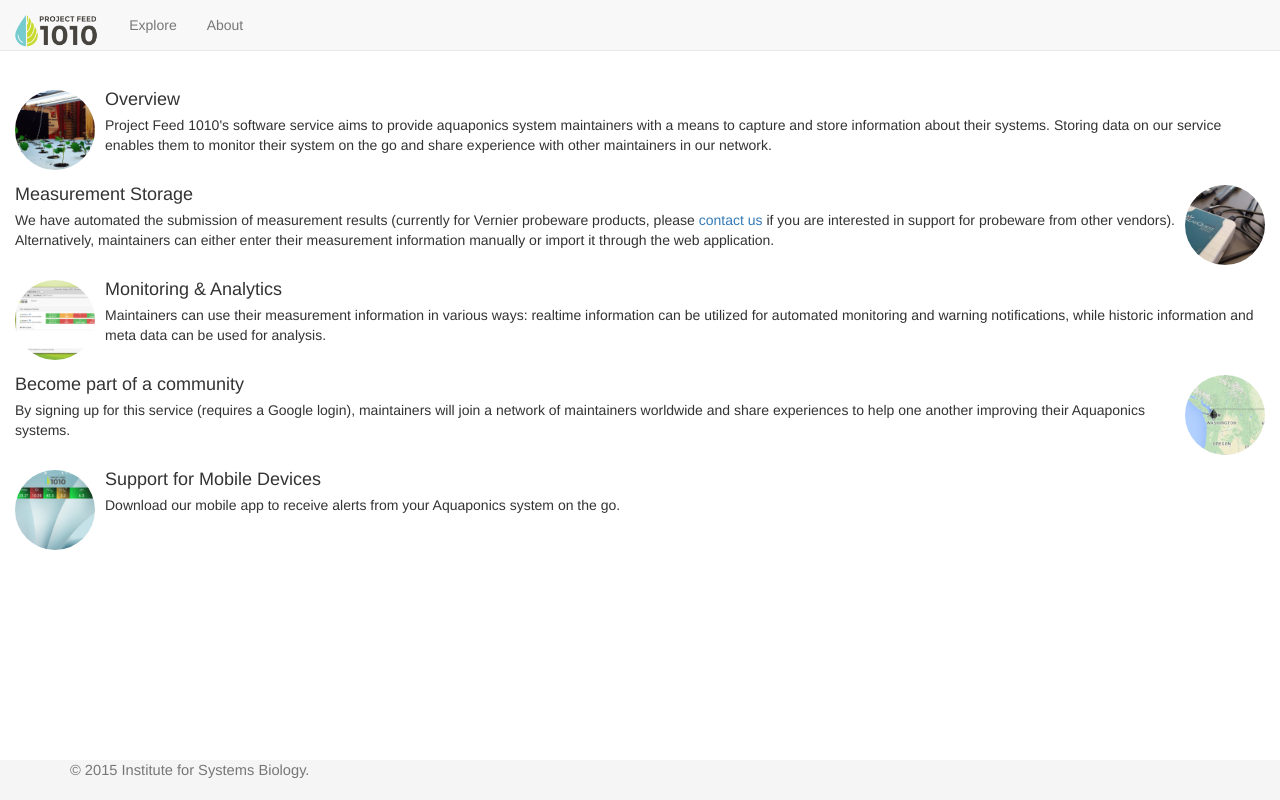
After one commit to baliga-lab/aqxWeb, a Flask app: page /about in a window 1280 px wide. The commit adds this page. Run offline with Flask 2, Linux system fonts and the light colour scheme; some libraries are stand-ins or nearby versions.

Commit message:
added an about page

```diff
--- a/app.py
+++ b/app.py
@@ -177,6 +177,7 @@ def signin():
         app.logger.exception("Got an exception")
         raise
 
+
 @app.route('/signout')
 def signout():
     # TODO: note that we might want to look into more sophisticated invalidation
@@ -186,6 +187,11 @@ def signout():
     # - https://en.wikipedia.org/wiki/Replay_attack
     session.clear()
     return Response('ok', mimetype='text/plain')
+
+
+@app.route('/about')
+def about():
+    return render_template('about.html', **locals())
 
 
 @app.route('/home')
--- /dev/null
+++ b/templates/about.html
@@ -0,0 +1,74 @@
+{% extends "base.html" %}
+{% block title %}About{% endblock %}
+{% block content %}
+<div class="container-fluid" style="margin-top: 30px;">
+
+  <div class="media">
+    <div class="media-left">
+      <a href="#">
+        <img class="media-object img-circle" style="width: 80px;" src="/static/images/plants.jpg" alt="Plants">
+      </a>
+    </div>
+    <div class="media-body">
+      <h4 class="media-heading">Overview</h4>
+      Project Feed 1010's software service aims to provide aquaponics system maintainers with a means to
+      capture and store information about their systems. Storing data on our service enables them
+      to monitor their system on the go and share experience with other maintainers in our network.
+    </div>
+  </div>
+
+  <div class="media">
+    <div class="media-body">
+      <h4 class="media-heading">Measurement Storage</h4>
+      We have automated the submission of measurement results (currently for Vernier probeware products, please <a href="http://www.projectfeed1010.com/collaborate/">contact us</a> if you are interested in support for probeware from other vendors).
+      Alternatively, maintainers can either enter their measurement information manually or import it through
+      the web application.
+    </div>
+    <div class="media-right">
+      <a href="#">
+        <img class="media-object img-circle" style="width: 80px;" src="/static/images/labquest_probes_200x200.jpg" alt="Probes">
+      </a>
+    </div>
+  </div>
+
+  <div class="media">
+    <div class="media-left">
+      <a href="#">
+        <img class="media-object img-circle" style="width: 80px;" src="/static/images/webapp_200x200.png" alt="Web application">
+      </a>
+    </div>
+    <div class="media-body">
+      <h4 class="media-heading">Monitoring &amp; Analytics</h4>
+      Maintainers can use their measurement information in various ways: realtime information can be utilized
+      for automated monitoring and warning notifications, while historic information and meta data can be used
+      for analysis.
+    </div>
+  </div>
+
+  <div class="media">
+    <div class="media-body">
+      <h4 class="media-heading">Become part of a community</h4>
+      By signing up for this service (requires a Google login), maintainers will join a network of maintainers
+      worldwide and share experiences to help one another improving their Aquaponics systems.
+    </div>
+    <div class="media-right">
+      <a href="#">
+        <img class="media-object img-circle" style="width: 80px;" src="/static/images/map_200x200.png" alt="Probes">
+      </a>
+    </div>
+  </div>
+
+  <div class="media">
+    <div class="media-left">
+      <a href="#">
+        <img class="media-object img-circle" style="width: 80px;" src="/static/images/android_widget_200x200.png" alt="Probes">
+      </a>
+    </div>
+    <div class="media-body">
+      <h4 class="media-heading">Support for Mobile Devices</h4>
+      Download our mobile app to receive alerts from your Aquaponics system on the go.
+    </div>
+  </div>
+
+</div>
+{% endblock %}
--- a/templates/aqx_map.html
+++ b/templates/aqx_map.html
@@ -5,7 +5,7 @@
       <div style="margin-top: 20px;">
         <h4>Current Aquaponics Sites</h4>
       </div>
-      <div id="map" style="width: 100%; height: 400px; margin-top: 10px;"></div>
+      <div id="map" style="width: 100%; height: 500px; margin-top: 10px;"></div>
     </div><!-- /.container-fluid -->
 {% endblock %}
 
--- a/templates/base.html
+++ b/templates/base.html
@@ -7,7 +7,7 @@
     <meta name="viewport" content="width=device-width, initial-scale=1">
     <!-- The above 3 meta tags *must* come first in the head; any other head content must come *after* these tags -->
     <meta name="google-signin-client_id" content="75692667349-39hlipha81a3v40du06184k75ajl8u4u.apps.googleusercontent.com">
-    <title>{% block title %}{% endblock %} - Project 1010</title>
+    <title>{% block title %}{% endblock %} - Project Feed 1010 Aquaponics</title>
     <link rel="shortcut icon" href="{{ url_for('static', filename='favicon.ico') }}">
 
     <!-- Bootstrap -->
@@ -58,6 +58,7 @@
         <div id="navbar" class="collapse navbar-collapse">
           <ul class="nav navbar-nav">
             <li><a href="{{url_for('aqx_map')}}" title="Browse other aquaponics systems">Explore</a></li>
+            <li><a href="{{url_for('about')}}" title="About this software">About</a></li>
           </ul>
           {% if session.logged_in %}
           <ul class="nav navbar-nav navbar-right">
```
Also changed, not shown: templates/index.html (+28 -26 lines), static/images/android_widget_200x200.png (added), static/images/labquest_probes_200x200.jpg (added), static/images/map_200x200.png (added), static/images/measure_monitor_800x391.jpg (added), static/images/pebble_200x200.jpg (added), static/images/plants.jpg (added), static/images/webapp_200x200.png (added).
